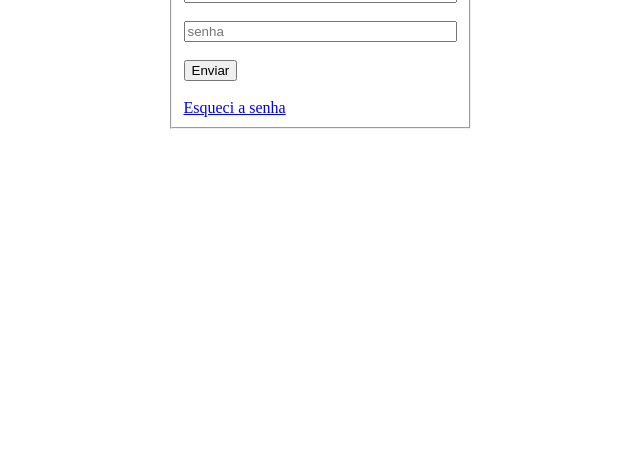
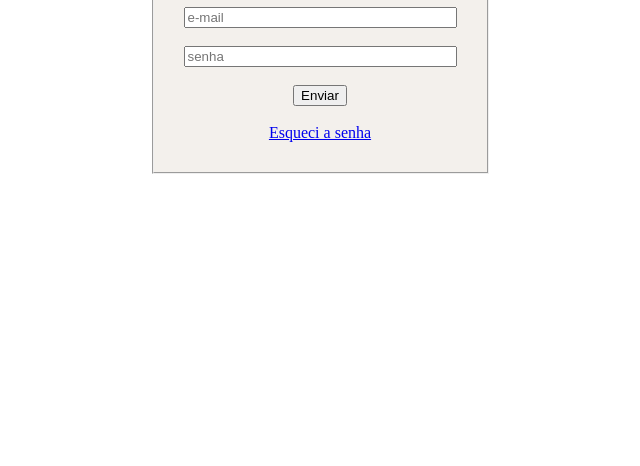
Before and after one commit to mairess/challenge-tela-de-login, a plain HTML site: page index.html in a window 1280 px wide. Shown: the part 334-800 px from the top of the page, without its empty margins (320-960 px from the left). Drawn offline with Linux system fonts and the light colour scheme.

Commit message:
feat: style fieldset

```diff
--- a/style.css
+++ b/style.css
@@ -3,3 +3,10 @@ form {
     justify-content: center;
     padding: 220px;
 }
+
+fieldset {
+    width: 100px;
+    text-align: center;
+    padding: 30px;
+    background-color: #f3f0ec;
+}
```
